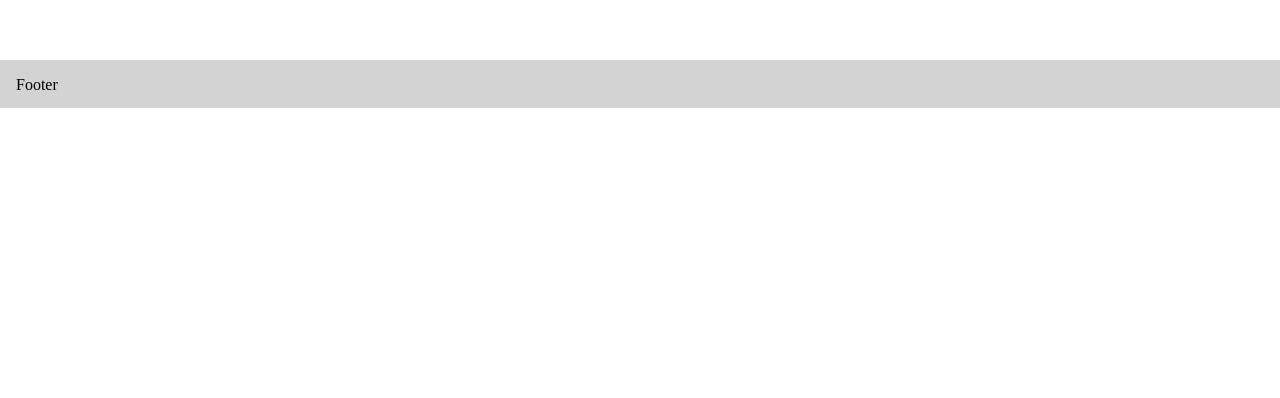
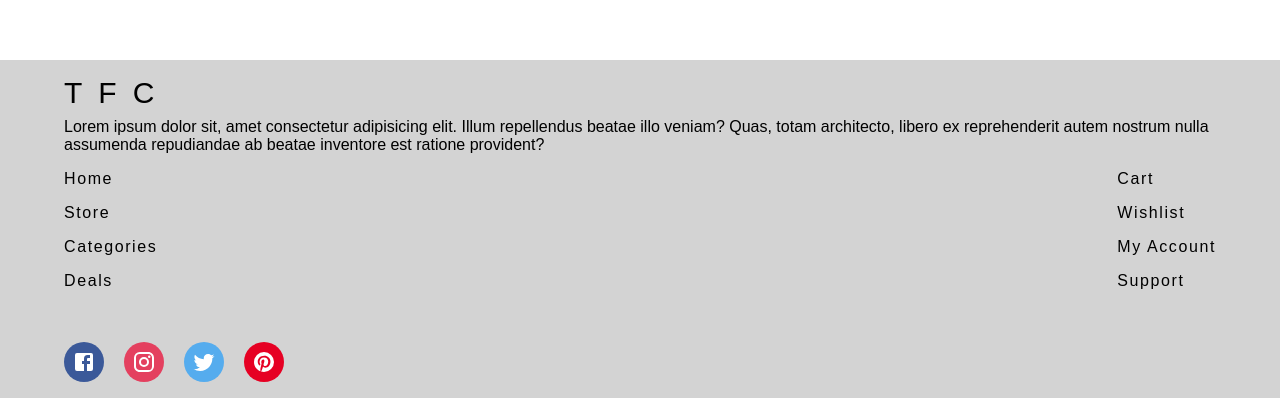
Before and after one commit to Zaai90/Webbshop-med-React, a React (Vite) app: page / in a window 1280 px wide. Shown: the part 740-1138 px from the top of the page. Before the commit the page ends 848 px from the top, so only its background shows below. Built offline with nearby package versions, Linux system fonts and the light colour scheme.

Commit message:
made some basic layout of footer, added some "links" and socialmedia icons.

```diff
--- a/src/components/Footer.tsx
+++ b/src/components/Footer.tsx
@@ -1,13 +1,108 @@
+import { Facebook, Instagram, Pinterest, Twitter } from "@mui/icons-material/";
+import { Container } from "@mui/material";
 import styled from "styled-components";
 
 const FooterStyled = styled.footer`
-  height: 3rem;
   padding: 1rem;
   background-color: lightgray;
 `;
 
+const InformationContainer = styled.div`
+  flex: 1;
+  background-color: lightgray;
+`;
+
+const Logo = styled.div`
+  font-size: 30px;
+  margin-bottom: 0.5rem;
+  letter-spacing: 1rem;
+`;
+
+const Description = styled.div`
+  font-size: 16px;
+`;
+
+const LinksContainer = styled.div`
+  display: flex;
+  flex: 1;
+  justify-content: space-between;
+  margin: 1rem 0;
+`;
+
+const Link = styled.p`
+  font-size: 16px;
+  margin-bottom: 1rem;
+  letter-spacing: 0.1rem;
+`;
+const SocialContainer = styled.div`
+  display: flex;
+  flex: 1;
+`;
+
+const SocialIcon = styled.div<{ color: string }>`
+  width: 40px;
+  height: 40px;
+  border-radius: 50%;
+  color: white;
+  background-color: #${(props) => props.color};
+  display: flex;
+
+  align-items: center;
+  justify-content: center;
+  margin-right: 20px;
+  margin-top: 20px;
+  transition: all 0.5s;
+  cursor: pointer;
+
+  &:hover {
+    scale: 1.2;
+  }
+`;
+
 const Footer = () => {
-  return <FooterStyled>Footer</FooterStyled>;
+  return (
+    <FooterStyled>
+      <Container maxWidth="lg">
+        <InformationContainer>
+          <Logo>TFC</Logo>
+          <Description>
+            Lorem ipsum dolor sit, amet consectetur adipisicing elit. Illum repellendus beatae illo veniam? Quas, totam architecto, libero ex
+            reprehenderit autem nostrum nulla assumenda repudiandae ab beatae inventore est ratione provident?
+          </Description>
+        </InformationContainer>
+
+        <LinksContainer>
+          <div>
+            <Link>Home</Link>
+            <Link>Store</Link>
+            <Link>Categories</Link>
+            <Link>Deals</Link>
+          </div>
+          <div>
+            <Link>Cart</Link>
+            <Link>Wishlist</Link>
+            <Link>My Account</Link>
+            <Link>Support</Link>
+          </div>
+        </LinksContainer>
+
+        <SocialContainer>
+          <SocialIcon color="3B5999">
+            <Facebook />
+          </SocialIcon>
+          <SocialIcon color="E4405F">
+            <Instagram />
+          </SocialIcon>
+          <SocialIcon color="55ACEE">
+            <Twitter />
+          </SocialIcon>
+          <SocialIcon color="E60023">
+            <Pinterest />
+          </SocialIcon>
+        </SocialContainer>
+      </Container>
+    </FooterStyled>
+  );
 };
 
 export default Footer;
--- a/src/globalStyles.ts
+++ b/src/globalStyles.ts
@@ -1,10 +1,15 @@
 import { createGlobalStyle } from "styled-components";
+
+
+
 
 const GlobalStyle = createGlobalStyle`
 * {
     margin: 0;
     padding: 0;
     box-sizing: border-box;
+    @import url('https://fonts.googleapis.com/css2?family=Poppins:ital,wght@0,100;0,200;0,300;0,400;0,500;0,600;0,700;0,800;0,900;1,100;1,200;1,300;1,400;1,500;1,600;1,700;1,800;1,900&display=swap');
+    font-family: 'Poppins', sans-serif;
 }
 `
 
```
